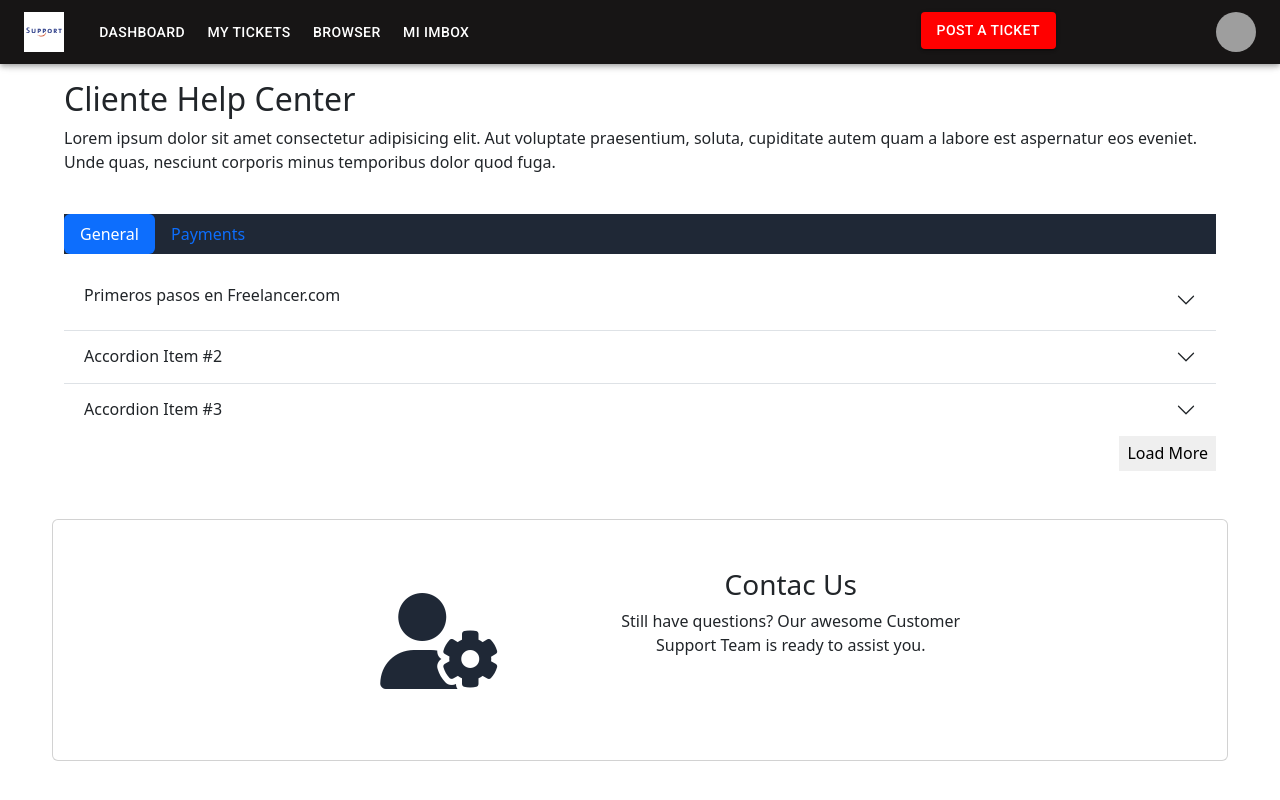
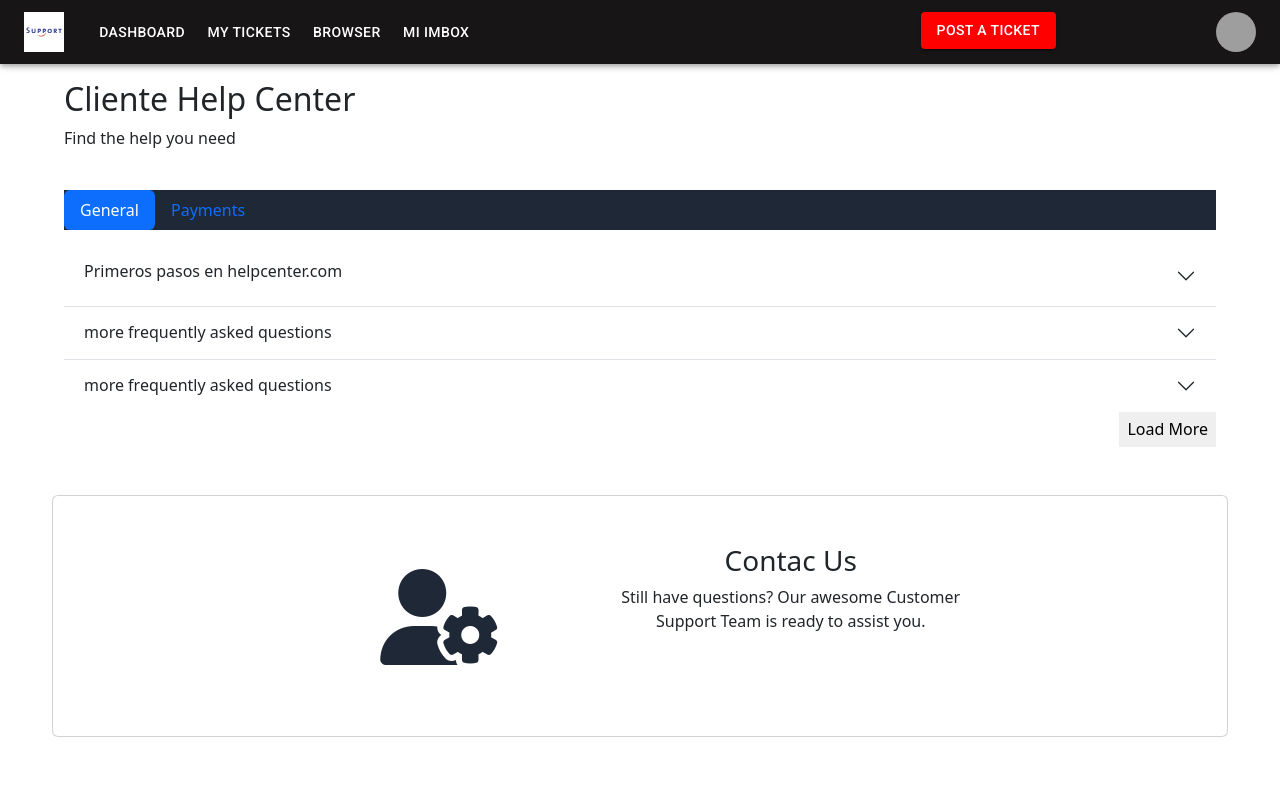
Before and after one commit to davidtipe17/React-Project-Final, a React (Create React App) app: page /questions in a window 1280 px wide. Shown: the top 800 px of the page. Built offline with nearby package versions, Linux system fonts and the light colour scheme; sample sign-in values are in the browser's storage; grey boxes are pictures that could not be loaded.

Commit message:
final change v6

```diff
--- a/src/pages/Questionandanswer/index.js
+++ b/src/pages/Questionandanswer/index.js
@@ -10,12 +10,7 @@ const QuestionAndAnswer = () => {
       </div>
       <div className="row mb-4">
         <div className="col">
-          <p>
-            Lorem ipsum dolor sit amet consectetur adipisicing elit. Aut
-            voluptate praesentium, soluta, cupiditate autem quam a labore est
-            aspernatur eos eveniet. Unde quas, nesciunt corporis minus
-            temporibus dolor quod fuga.
-          </p>
+          <p>Find the help you need</p>
         </div>
       </div>
       <div className="supportNav-tab">
@@ -69,7 +64,7 @@ const QuestionAndAnswer = () => {
                   aria-expanded="false"
                   aria-controls="flush-collapseOne"
                 >
-                  <h6> Primeros pasos en Freelancer.com</h6>
+                  <h6> Primeros pasos en helpcenter.com</h6>
                 </button>
               </h2>
               <div
@@ -136,7 +131,7 @@ const QuestionAndAnswer = () => {
                   aria-expanded="false"
                   aria-controls="flush-collapseTwo"
                 >
-                  Accordion Item #2
+                  more frequently asked questions
                 </button>
               </h2>
               <div
@@ -147,8 +142,8 @@ const QuestionAndAnswer = () => {
               >
                 <div className="accordion-body">
                   Placeholder content for this accordion, which is intended to
-                  demonstrate the <code>.accordion-flush</code> className. This is
-                  the second item's accordion body. Let's imagine this being
+                  demonstrate the <code>.accordion-flush</code> className. This
+                  is the second item's accordion body. Let's imagine this being
                   filled with some actual content.
                 </div>
               </div>
@@ -163,7 +158,7 @@ const QuestionAndAnswer = () => {
                   aria-expanded="false"
                   aria-controls="flush-collapseThree"
                 >
-                  Accordion Item #3
+                  more frequently asked questions
                 </button>
               </h2>
               <div
@@ -174,8 +169,8 @@ const QuestionAndAnswer = () => {
               >
                 <div className="accordion-body">
                   Placeholder content for this accordion, which is intended to
-                  demonstrate the <code>.accordion-flush</code> className. This is
-                  the third item's accordion body. Nothing more exciting
+                  demonstrate the <code>.accordion-flush</code> className. This
+                  is the third item's accordion body. Nothing more exciting
                   happening here in terms of content, but just filling up the
                   space to make it look, at least at first glance, a bit more
                   representative of how this would look in a real-world
@@ -203,7 +198,7 @@ const QuestionAndAnswer = () => {
                   aria-expanded="false"
                   aria-controls="flush-collapseOne"
                 >
-                  Accordion Item #1
+                  more frequently asked questions
                 </button>
               </h2>
               <div
@@ -214,8 +209,8 @@ const QuestionAndAnswer = () => {
               >
                 <div className="accordion-body">
                   Placeholder content for this accordion, which is intended to
-                  demonstrate the <code>.accordion-flush</code> className. This is
-                  the first item's accordion body.
+                  demonstrate the <code>.accordion-flush</code> className. This
+                  is the first item's accordion body.
                 </div>
               </div>
             </div>
@@ -229,7 +224,7 @@ const QuestionAndAnswer = () => {
                   aria-expanded="false"
                   aria-controls="flush-collapseTwo"
                 >
-                  Accordion Item #2
+                  more frequently asked questions
                 </button>
               </h2>
               <div
@@ -240,8 +235,8 @@ const QuestionAndAnswer = () => {
               >
                 <div className="accordion-body">
                   Placeholder content for this accordion, which is intended to
-                  demonstrate the <code>.accordion-flush</code> className. This is
-                  the second item's accordion body. Let's imagine this being
+                  demonstrate the <code>.accordion-flush</code> className. This
+                  is the second item's accordion body. Let's imagine this being
                   filled with some actual content.
                 </div>
               </div>
@@ -256,7 +251,7 @@ const QuestionAndAnswer = () => {
                   aria-expanded="false"
                   aria-controls="flush-collapseThree"
                 >
-                  Accordion Item #3
+                  more frequently asked questions
                 </button>
               </h2>
               <div
@@ -267,8 +262,8 @@ const QuestionAndAnswer = () => {
               >
                 <div className="accordion-body">
                   Placeholder content for this accordion, which is intended to
-                  demonstrate the <code>.accordion-flush</code> className. This is
-                  the third item's accordion body. Nothing more exciting
+                  demonstrate the <code>.accordion-flush</code> className. This
+                  is the third item's accordion body. Nothing more exciting
                   happening here in terms of content, but just filling up the
                   space to make it look, at least at first glance, a bit more
                   representative of how this would look in a real-world
```
